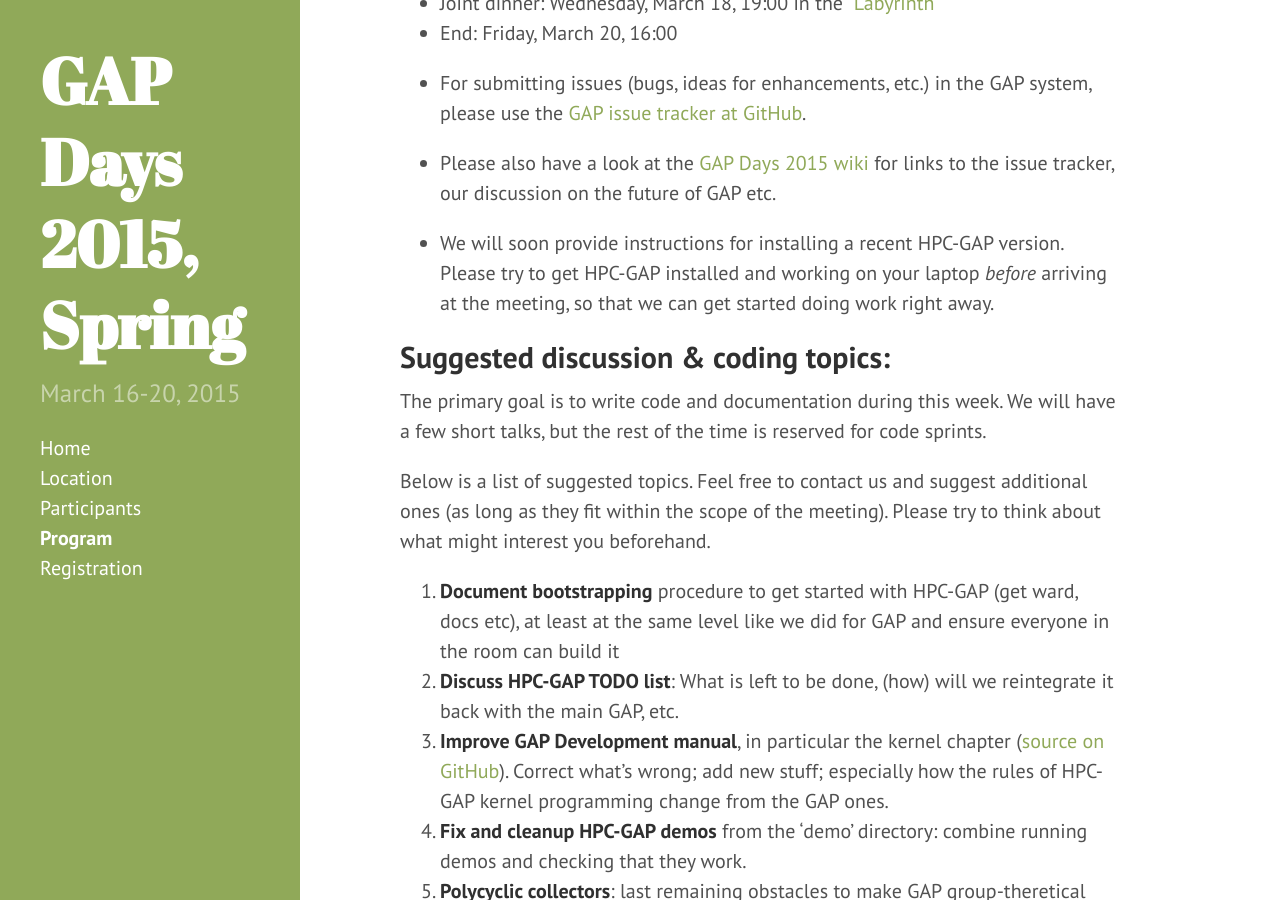
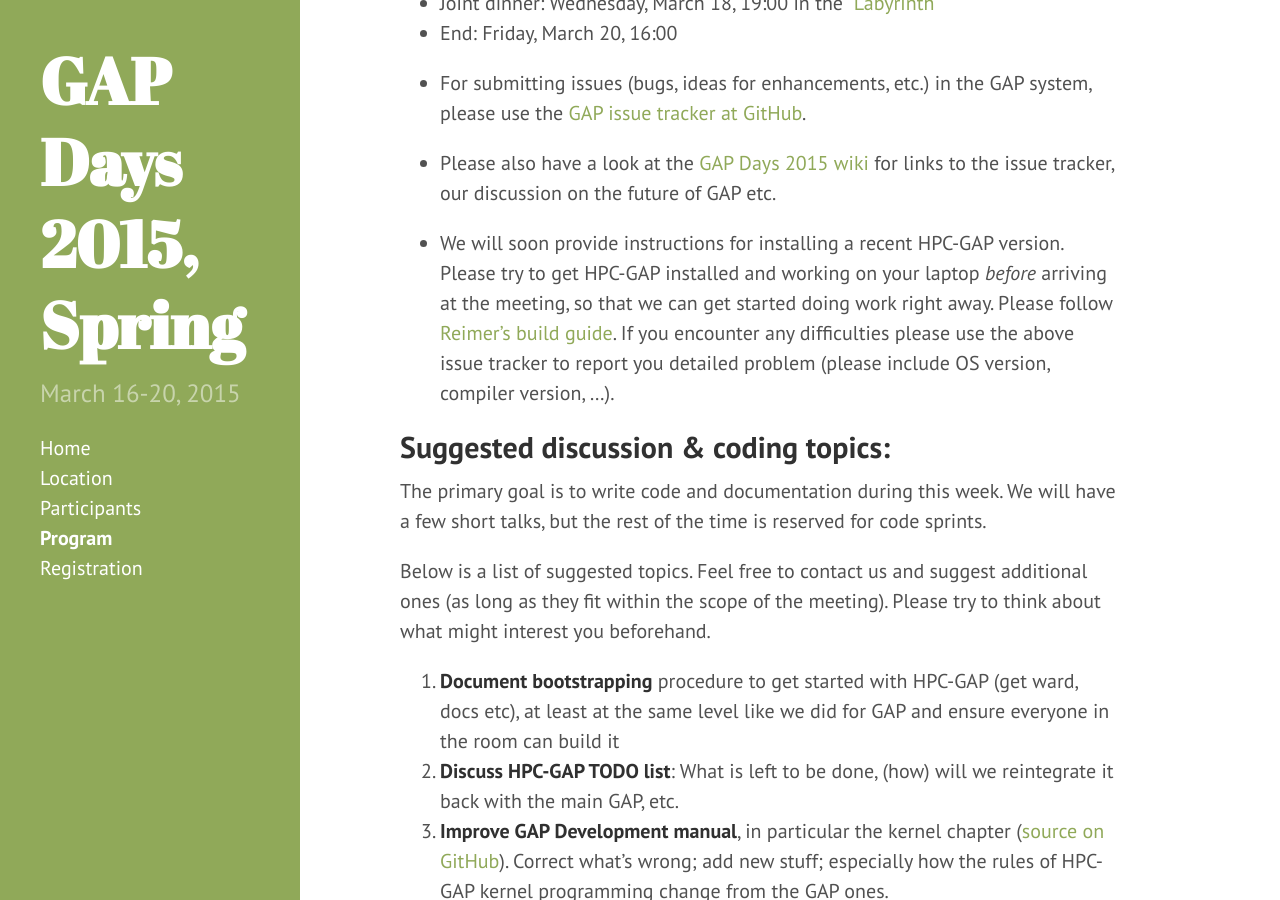
Before and after one commit to gapdays/gapdays2015-spring, a Jekyll site: the page built from program.md, in a window 1280 px wide and 900 px high, scrolled down 322 px. Built offline with Jekyll 4.4.1, drawn with Linux system fonts in a browser that asks for light colours; Markdown is read by kramdown in place of the engine named in the settings.

Commit message:
Reimer's build guide

```diff
--- a/program.md
+++ b/program.md
@@ -22,7 +22,9 @@ for links to the issue tracker, our discussion on the future of GAP etc.
 * We will soon provide instructions for installing a recent HPC-GAP
 version. Please try to get HPC-GAP installed and working on your laptop
 _before_ arriving at the meeting, so that we can get started doing work
-right away.
+right away. Please follow [Reimer's build guide](https://github.com/gap-system/gap/wiki/Building-HPC-GAP).
+If you encounter any difficulties please use the above issue tracker
+to report you detailed problem (please include OS version, compiler version, ...).
 
 ## Suggested discussion & coding topics:
 
```
